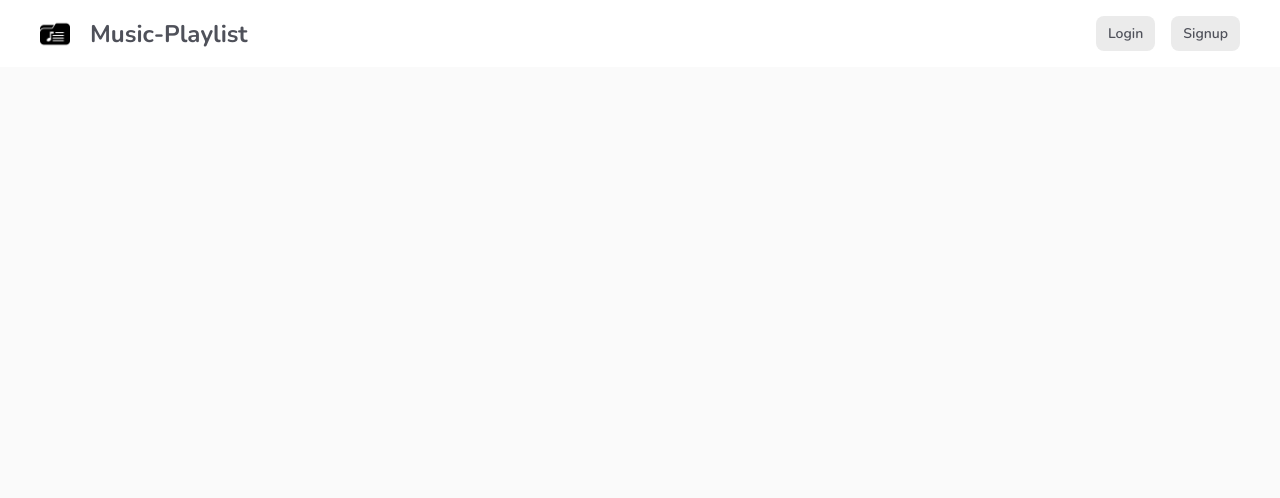
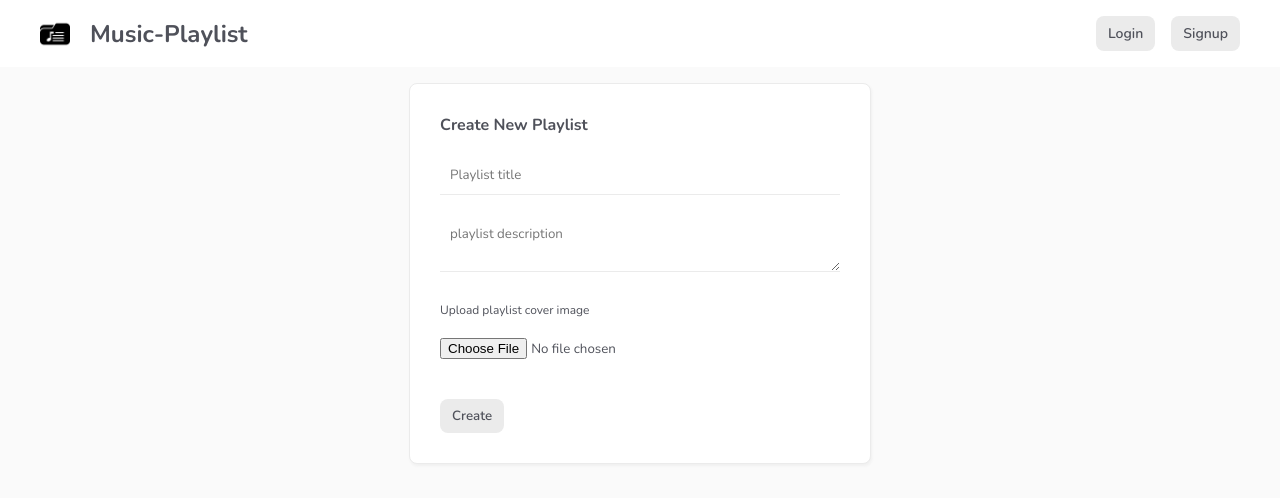
Before and after one commit to i-m-hossain/music--playlist----vue-js--firebase---, a Vue app: page /playlist/create in a window 1280 px wide. Shown: the top 498 px of the page. Built offline with nearby package versions, Linux system fonts and the light colour scheme; no server answers.

Commit message:
New playlist component added

```diff
--- a/src/router/index.js
+++ b/src/router/index.js
@@ -2,6 +2,7 @@ import { createRouter, createWebHistory } from 'vue-router'
 import Home from '../views/Home.vue'
 import Login from '@/views/auth/Login'
 import Signup from '@/views/auth/Signup'
+import CreatePlaylist from '@/views/Playlist/CreatePlaylist'
 
 const routes = [
   {
@@ -20,6 +21,12 @@ const routes = [
     name: 'Signup',
     component: Signup
   },
+  {
+    path: '/playlist/create',
+    name: 'CreatePlaylist',
+    component: CreatePlaylist,
+  },
+
 
 ]
 
--- /dev/null
+++ b/src/views/Playlist/CreatePlaylist.vue
@@ -0,0 +1,55 @@
+<template>
+
+ <form action="" @submit.prevent="handleSubmit">
+    <h4>Create New Playlist</h4>
+    <input type="text" v-model="title" required placeholder="Playlist title">
+    <textarea type="text" v-model="description" required placeholder="playlist description"></textarea>
+    <label for="">Upload playlist cover image</label>
+    <input type="file" >
+    <div class="error">{{ error }}</div>
+    <button>Create</button>
+ </form>
+
+</template>
+
+<script>
+import { ref } from 'vue'
+export default {
+
+    setup(){
+        const title = ref('')
+        const description = ref('')
+
+        const handleSubmit = () => {
+            console.log(title.value, description.value);
+
+        }
+
+
+
+        return{ title, description, handleSubmit}
+    }
+
+
+}
+</script>
+
+<style>
+    label{
+        font-size:12px;
+        display: block;
+        margin-top:30px
+
+
+    }
+    input[type= "file"]{
+        border: 0;
+        padding:0;
+
+    }
+    button {
+
+        margin-top: 20px
+    }
+
+</style>
```
